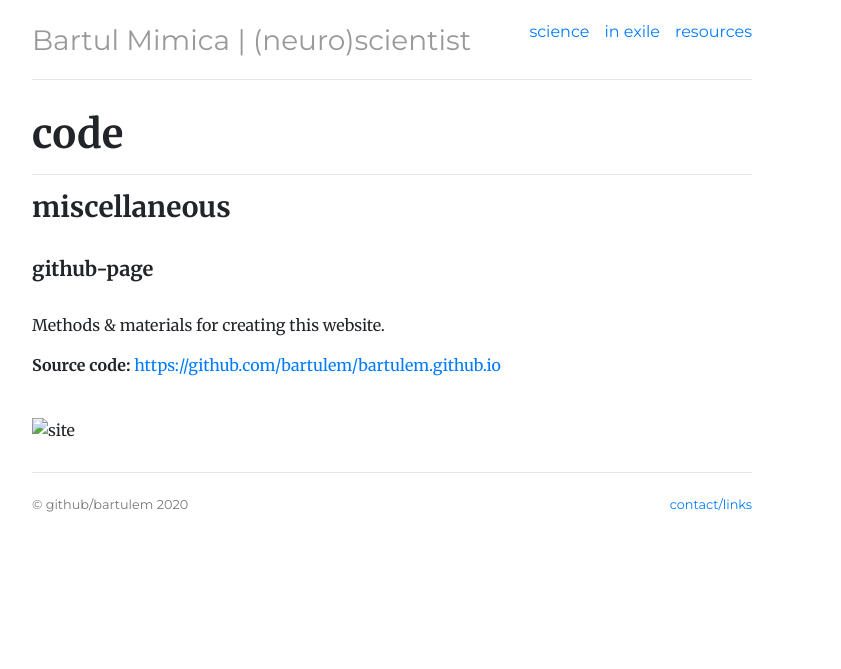
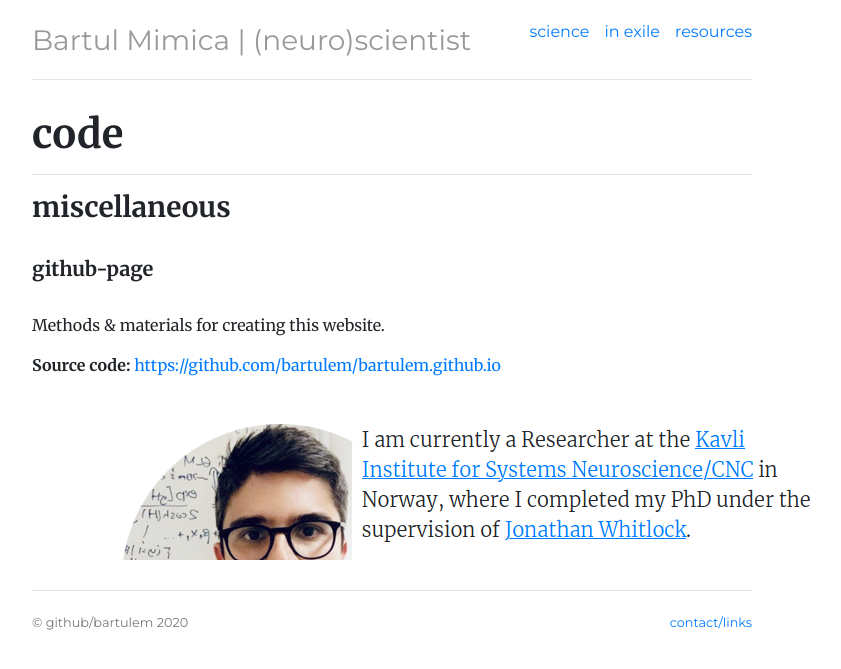
Before and after one commit to bartulem/bartulem.github.io, a Jekyll site: the page built from resources/index.html, in a window 1280 px wide. Shown: the top 669 px of the page, without its empty margins (248-1089 px from the left). Built offline with Jekyll 4.4.1, drawn with Linux system fonts in a browser that asks for light colours.

Commit message:
Update index.html

```diff
--- a/resources/index.html
+++ b/resources/index.html
@@ -24,7 +24,7 @@
       <p>Methods & materials for creating this website.</p>
       <p><strong>Source code:</strong> <a href="https://github.com/bartulem/bartulem.github.io" target="_blank">https://github.com/bartulem/bartulem.github.io</a></p>
       <br>
-      <img  class="img-custom" alt="site" src="./img/site_detail.png">
+      <img  class="img-custom" alt="site" src="/img/site_detail.png">
       <p> </p>
       </div>
     </div>
```
